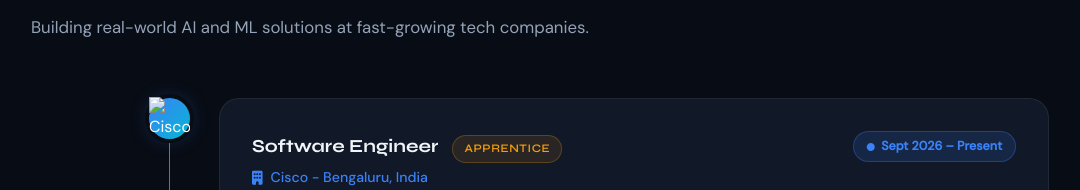
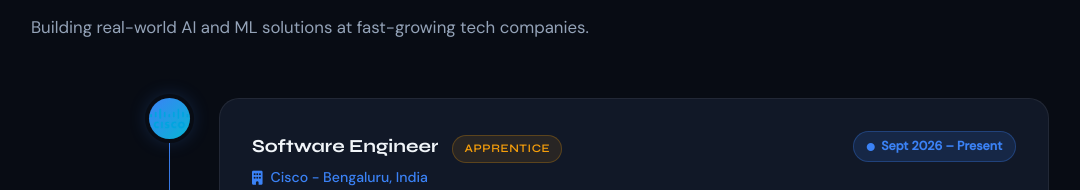
Before and after one commit to AzamKhan5/azamkhan5.github.io, a plain HTML site: page index.html in a window 1280 px wide. Shown: the part 3053-3243 px from the top of the page, without its empty margins (41-1121 px from the left). Drawn offline with nearby package versions, Linux system fonts and the light colour scheme.

Commit message:
Update index.html

```diff
--- a/index.html
+++ b/index.html
@@ -354,7 +354,7 @@
       <div class="timeline">
         <!-- Cisco -->
         <div class="timeline-item fade-in-up">
-          <div class="timeline-dot"><img src="Cisco_logo.png" alt="Cisco"></div>
+          <div class="timeline-dot"><img src="lang_icon/Cisco_logo.png" alt="Cisco"></div>
           <div class="timeline-card">
             <div class="timeline-header">
               <div>
```
